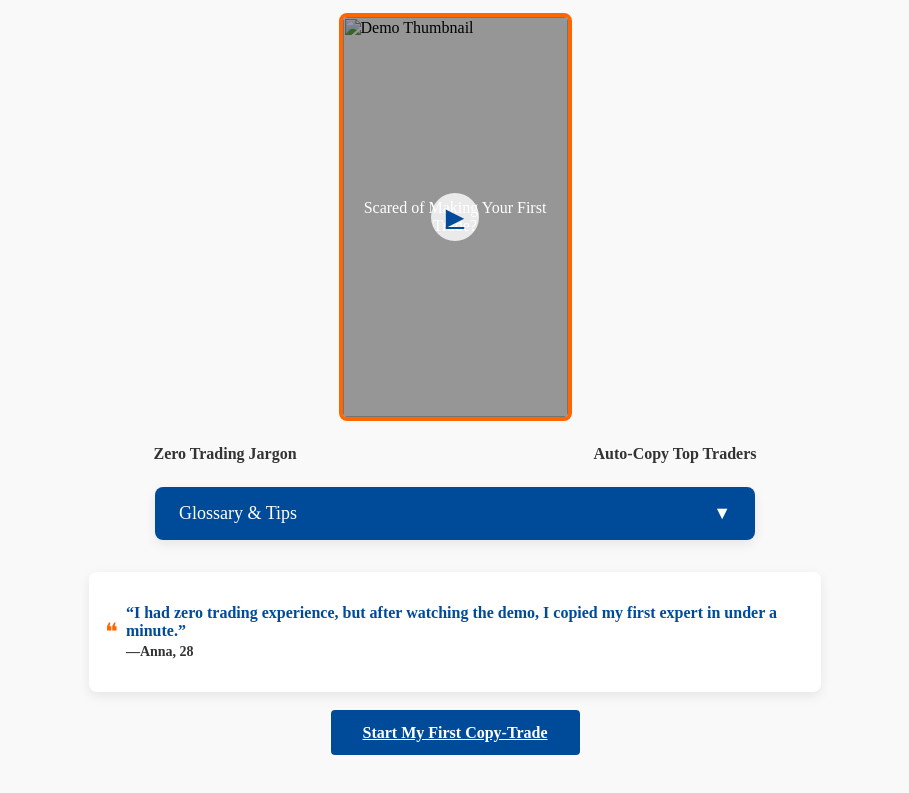
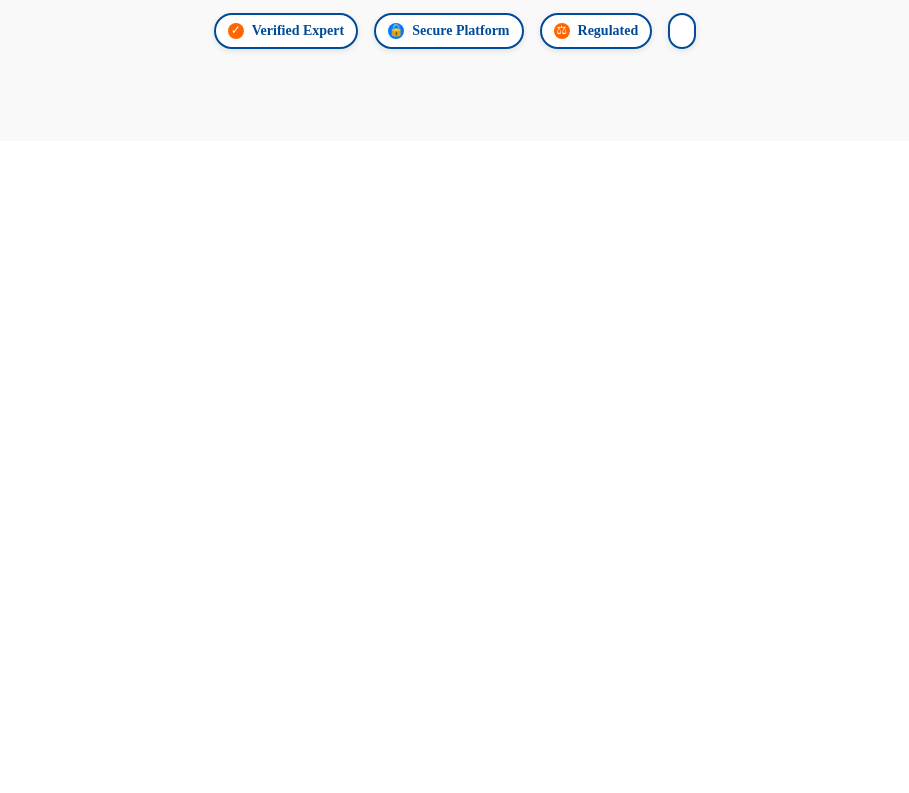
Before and after one commit to ardaturker/AIDA2.1, a plain HTML site: page index.html in a window 1280 px wide. Shown: the part 135-928 px from the top of the page, without its empty margins (185-1094 px from the left). After the commit the page ends 800 px from the top, so only its background shows below. Drawn offline with Linux system fonts and the light colour scheme.

Commit message:
index.html

```diff
--- a/index.html
+++ b/index.html
@@ -7,146 +7,63 @@
       No Finance Degree Needed—Get Started in Under 60 Seconds
     </h2>
 
-    <!-- 2. Portrait Demo Embed (with empathy overlay) - Reduced to 25% Width -->
-    <div style="display: flex; justify-content: center; margin-bottom: 24px;">
-      <div style="position: relative; border: 4px solid #FF6600; border-radius: 8px; overflow: hidden; width: 25%; padding-top: 44.445%; /* 9:16 aspect ratio scaled down to 25% width */">
-        <img
-          src="thumbnail-demo.jpg"
-          alt="Demo Thumbnail"
-          style="position:absolute; top:0; left:0; width:100%; height:100%; object-fit:cover;"
-        />
-        <!-- Empathy Overlay -->
+    <!-- 2. Trust Badges Row -->
+    <div style="display: flex; justify-content: center; gap: 16px; flex-wrap: wrap; margin-bottom: 32px;">
+      <!-- Badge 1: Verified Expert -->
+      <div style="
+        display: flex; align-items: center; gap: 8px;
+        background-color: #FFFFFF; border: 2px solid #004B99;
+        border-radius: 20px; padding: 8px 12px; font-size: 0.875rem;
+        box-shadow: 0 2px 6px rgba(0,0,0,0.1);
+      ">
+        <!-- Placeholder icon (swap with actual icon) -->
         <div style="
-          position:absolute; top:0; left:0; width:100%; height:100%;
-          background: rgba(0,0,0,0.4); color: #FFFFFF;
-          display: flex; align-items: center; justify-content: center;
-          font-size: 1rem; text-align: center;
-          ">
-          Scared of Making Your First Trade?
-        </div>
-        <!-- Play Button -->
-        <a
-          href="#play-demo"
-          style="
-            position:absolute; top:50%; left:50%; transform: translate(-50%, -50%);
-            width: 48px; height: 48px; background-color: rgba(255,255,255,0.8);
-            border-radius: 50%; display: flex; align-items: center; justify-content: center;
-            font-size: 1.5rem; color: #004B99;
-          ">
-          ▶
-        </a>
+          width: 16px; height: 16px; background-color: #FF6600;
+          border-radius: 50%; display: flex; align-items: center; justify-content: center;
+          color: #FFFFFF; font-size: 0.75rem;
+        ">✓</div>
+        <span style="color: #004B99; font-weight: 600;">Verified Expert</span>
       </div>
-    </div>
 
-    <!-- 3. Ultra-Short Benefit Bullets -->
-    <div style="display: flex; justify-content: space-around; margin: 24px 0;">
-      <div style="color: #333333; font-weight: 600;">Zero Trading Jargon</div>
-      <div style="color: #333333; font-weight: 600;">Auto-Copy Top Traders</div>
-    </div>
+      <!-- Badge 2: Secure Platform -->
+      <div style="
+        display: flex; align-items: center; gap: 8px;
+        background-color: #FFFFFF; border: 2px solid #004B99;
+        border-radius: 20px; padding: 8px 12px; font-size: 0.875rem;
+        box-shadow: 0 2px 6px rgba(0,0,0,0.1);
+      ">
+        <!-- Placeholder icon (swap with lock icon) -->
+        <div style="
+          width: 16px; height: 16px; background-color: #007BFF;
+          border-radius: 50%; display: flex; align-items: center; justify-content: center;
+          color: #FFFFFF; font-size: 0.75rem;
+        ">🔒</div>
+        <span style="color: #004B99; font-weight: 600;">Secure Platform</span>
+      </div>
 
-    <!-- 4. Collapsible “Glossary & Tips” Panel -->
-    <div style="max-width: 600px; margin: 0 auto; background: #FFFFFF; border-radius:8px; overflow:hidden; box-shadow: 0 4px 12px rgba(0,0,0,0.08);">
-      <div
-        class="glossary-header"
-        onclick="toggleGlossary(this)"
-        style="
-          padding: 16px 24px; background-color: #004B99; color: #FFFFFF;
-          font-size: 1.125rem; display: flex; justify-content: space-between; cursor: pointer;
-        ">
-        <span>Glossary & Tips</span>
-        <span class="arrow">▼</span>
+      <!-- Badge 3: Regulated -->
+      <div style="
+        display: flex; align-items: center; gap: 8px;
+        background-color: #FFFFFF; border: 2px solid #004B99;
+        border-radius: 20px; padding: 8px 12px; font-size: 0.875rem;
+        box-shadow: 0 2px 6px rgba(0,0,0,0.1);
+      ">
+        <!-- Placeholder icon (swap with actual regulatory icon) -->
+        <div style="
+          width: 16px; height: 16px; background-color: #FF6600;
+          border-radius: 50%; display: flex; align-items: center; justify-content: center;
+          color: #FFFFFF; font-size: 0.75rem;
+        ">⚖</div>
+        <span style="color: #004B99; font-weight: 600;">Regulated</span>
       </div>
-      <div class="glossary-content" style="max-height: 0; overflow: hidden; transition: max-height 0.3s ease; background: #FFFFFF;">
-        <ul style="list-style:none; padding: 16px 24px;">
-          <li style="margin-bottom: 12px;">
-            <strong>What Is an Expert?</strong>
-            <span class="tooltip" style="color: #007BFF; cursor: help; text-decoration: underline dotted;">
-              <!-- Hover -->
-              <span class="tooltiptext" style="
-                visibility:hidden; opacity:0; width:180px;
-                background:#333333; color:#FFFFFF; text-align:center; border-radius:4px;
-                padding:8px; position:absolute; bottom:125%; left:50%; transform:translateX(-50%);
-                transition:opacity 0.2s ease; font-size:0.875rem; pointer-events:none;
-              ">
-                A trader whose real-money performance is verified for 12 months.
-              </span>
-              Click to Define
-            </span>
-          </li>
-          <li style="margin-bottom: 12px;">
-            <strong>How Do I Set My Budget?</strong>
-            <span class="tooltip" style="color: #007BFF; cursor: help; text-decoration: underline dotted;">
-              <span class="tooltiptext" style="
-                visibility:hidden; opacity:0; width:180px;
-                background:#333333; color:#FFFFFF; text-align:center; border-radius:4px;
-                padding:8px; position:absolute; bottom:125%; left:50%; transform:translateX(-50%);
-                transition:opacity 0.2s ease; font-size:0.875rem; pointer-events:none;
-              ">
-                You can start with as little as €10; change any time.
-              </span>
-              Hover to Learn
-            </span>
-          </li>
-          <li>
-            <strong>Understanding Risk Controls</strong>
-            <span class="tooltip" style="color: #007BFF; cursor: help; text-decoration: underline dotted;">
-              <span class="tooltiptext" style="
-                visibility:hidden; opacity:0; width:180px;
-                background:#333333; color:#FFFFFF; text-align:center; border-radius:4px;
-                padding:8px; position:absolute; bottom:125%; left:50%; transform:translateX(-50%);
-                transition:opacity 0.2s ease; font-size:0.875rem; pointer-events:none;
-              ">
-                Our built-in stop-loss tool limits drawdowns to 5%.
-              </span>
-              Hover to Learn
-            </span>
-          </li>
-        </ul>
-      </div>
-    </div>
 
-    <!-- 5. Micro-Testimonials Carousel -->
-    <div style="margin: 32px auto; max-width: 700px; background:#FFFFFF; border-radius:8px; padding:16px; box-shadow:0 4px 12px rgba(0,0,0,0.08);">
-      <div class="testimonial" style="display:flex; align-items:center; gap:8px;">
-        <div style="color:#FF6600; font-size:1.5rem;">❝</div>
-        <p style="color:#004B99; font-weight:600; flex:1;">
-          “I had zero trading experience, but after watching the demo, I copied my first expert in under a minute.”
-          <span style="display:block; color:#333333; font-size:0.875rem; margin-top:4px;">—Anna, 28</span>
-        </p>
-      </div>
-      <!-- In practice, rotate a second or third testimonial here via JS. -->
-    </div>
-
-    <!-- 6. Clear CTA Button -->
-    <div style="text-align:center; margin-top: 24px;">
-      <a
-        href="#start-tutorial"
-        style="
-          background-color: #004B99; color: #FFFFFF; padding: 14px 32px;
-          border-radius: 4px; font-size: 1rem; font-weight:600; transition: background-color 0.2s ease;
-        "
-        onmouseover="this.style.backgroundColor='#007BFF'"
-        onmouseout="this.style.backgroundColor='#004B99'"
-      >
-        Start My First Copy-Trade
-      </a>
-    </div>
-
-  </div>
-</section>
-
-<script>
-  function toggleGlossary(headerEl) {
-    const content = headerEl.nextElementSibling;
-    headerEl.classList.toggle('open');
-    const arrow = headerEl.querySelector('.arrow');
-    if (headerEl.classList.contains('open')) {
-      content.style.maxHeight = content.scrollHeight + 'px';
-      arrow.style.transform = 'rotate(180deg)';
-    } else {
-      content.style.maxHeight = '0';
-      arrow.style.transform = 'rotate(0deg)';
-    }
-  }
-  // Tooltip hover handled via CSS :hover rules in actual implementation.
-</script>
+      <!-- Badge 4: 24/7 Support -->
+      <div style="
+        display: flex; align-items: center; gap: 8px;
+        background-color: #FFFFFF; border: 2px solid #004B99;
+        border-radius: 20px; padding: 8px 12px; font-size: 0.875rem;
+        box-shadow: 0 2px 6px rgba(0,0,0,0.1);
+      ">
+        <!-- Placeholder icon (swap with headset icon) -->
+        <div style="
+          width: 16px; height: 16px; backg
```
